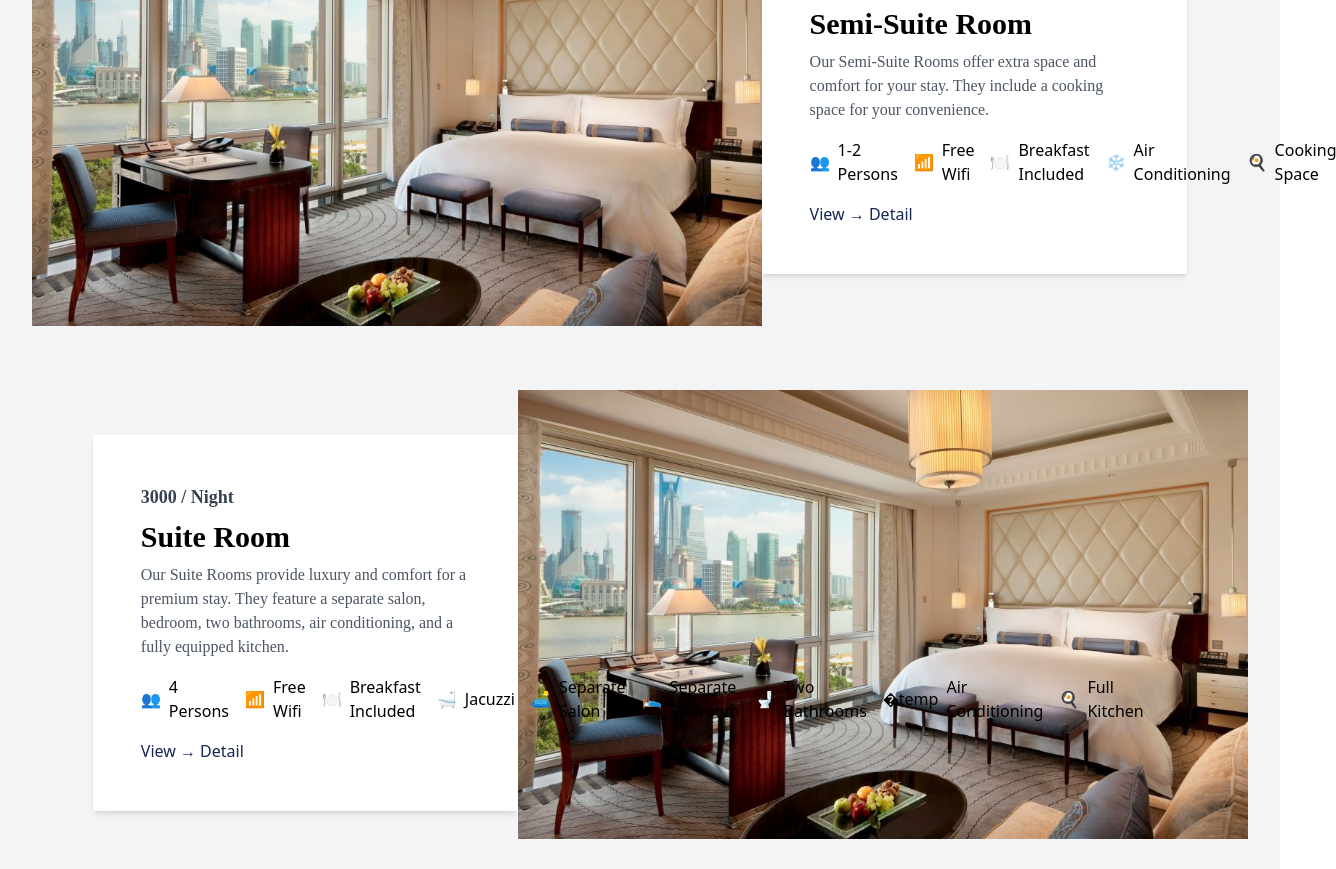
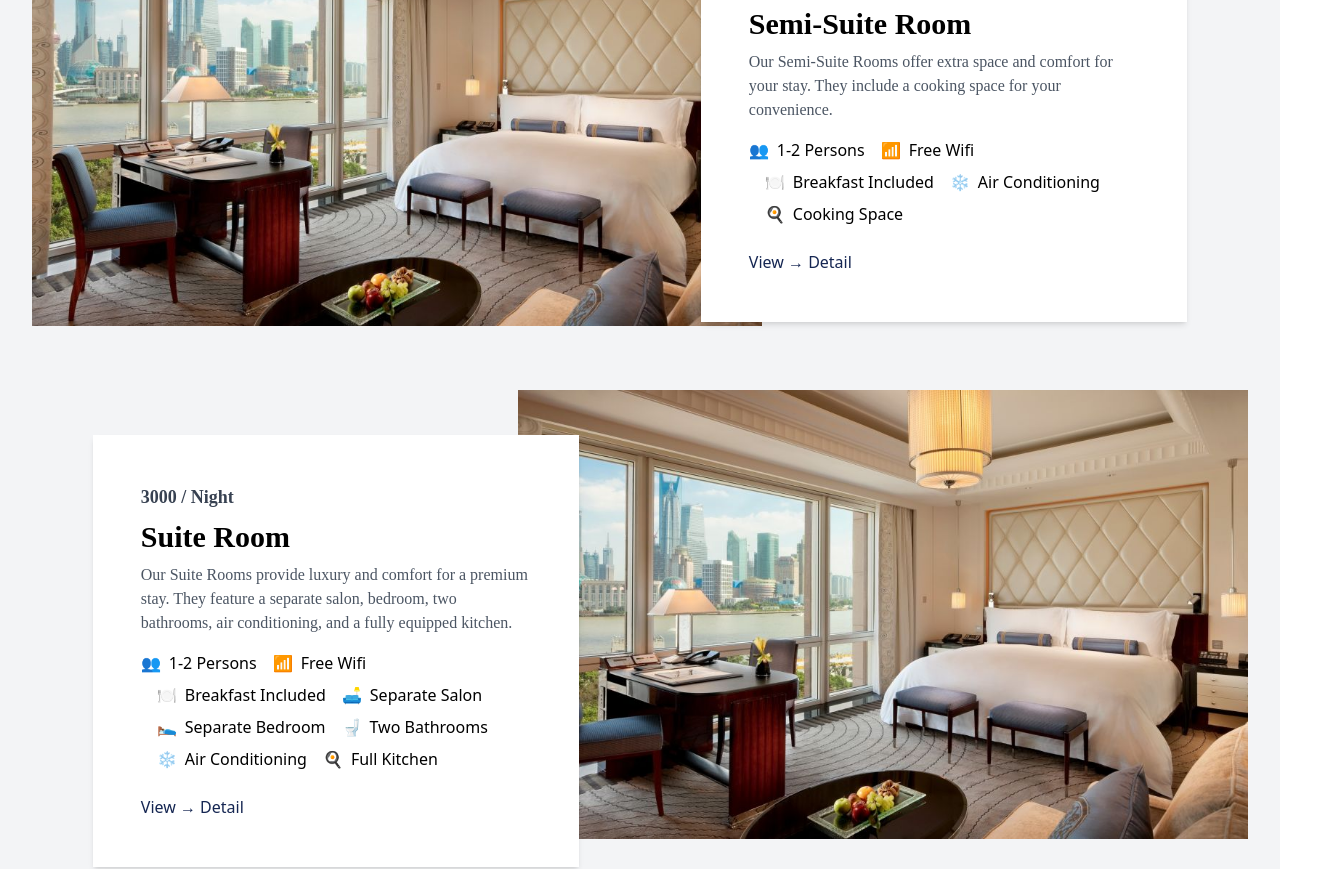
Before and after one commit to Metyme1/Caravan, a React (Create React App) app: page /rooms in a window 1280 px wide. Shown: the part 1520-2389 px from the top of the page, 1336 px wide, since content can reach past the window. Built offline with nearby package versions, Linux system fonts and the light colour scheme; a web font is replaced by a local one.

Commit message:
room page edited

```diff
--- a/src/pages/Rooms.js
+++ b/src/pages/Rooms.js
@@ -58,14 +58,13 @@ const rooms = [
       price: "3000 / Night",
       description: "Our Suite Rooms provide luxury and comfort for a premium stay. They feature a separate salon, bedroom, two bathrooms, air conditioning, and a fully equipped kitchen.",
       characteristics: [
-      { icon: "👥", label: "4 Persons" },
+      { icon: "👥", label: "1-2 Persons" },
       { icon: "📶", label: "Free Wifi" },
       { icon: "🍽️", label: "Breakfast Included" },
-      { icon: "🛁", label: "Jacuzzi" },
       { icon: "🛋️", label: "Separate Salon" },
       { icon: "🛌", label: "Separate Bedroom" },
       { icon: "🚽", label: "Two Bathrooms" },
-      { icon: "�temp", label: "Air Conditioning" },
+      { icon: "❄️", label: "Air Conditioning" },
       { icon: "🍳", label: "Full Kitchen" },
       ],
       },
@@ -95,7 +94,7 @@ const Rooms = () => {
               <div
                 className="absolute bg-white p-12 shadow-md"
                 style={{
-                  width: '35%',
+                  width: '40%', // Increase the width of the card
                   top: '10%',
                   left: index % 2 === 0 ? 'auto' : '5%',
                   right: index % 2 === 0 ? '5%' : 'auto',
@@ -105,9 +104,9 @@ const Rooms = () => {
                 <p className="text-lg font-bold text-gray-700 mb-2 font-times">{room.price}</p>
                 <h3 className="text-3xl font-bold mb-2 font-times">{room.name}</h3>
                 <p className="text-gray-600 mb-4 font-times">{room.description}</p>
-                <div className="flex items-center space-x-4 mb-4">
+                <div className="flex flex-wrap items-center space-x-4 mb-4">
                   {room.characteristics.map((characteristic, idx) => (
-                    <div key={idx} className="flex items-center space-x-2">
+                    <div key={idx} className="flex items-center space-x-2 mb-2">
                       <span role="img" aria-label="characteristic-icon">{characteristic.icon}</span>
                       <span>{characteristic.label}</span>
                     </div>
```
